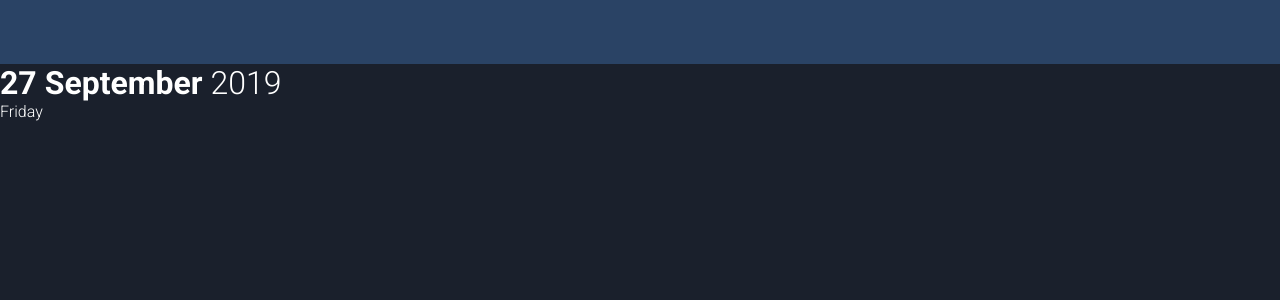
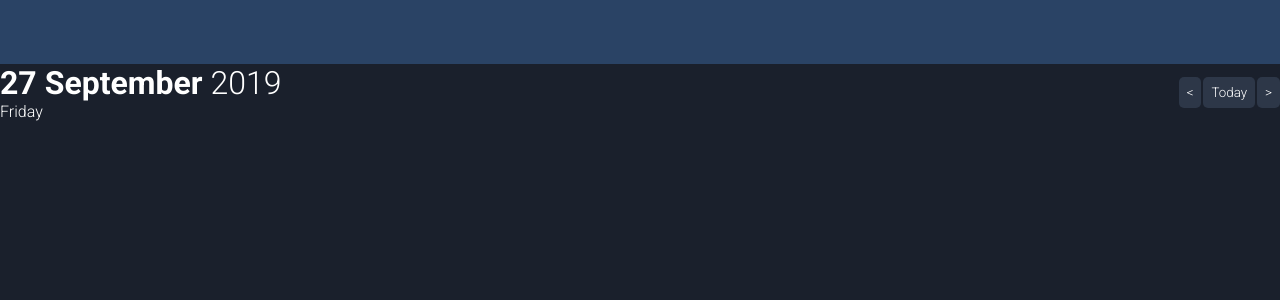
Before and after one commit to willbell71/CalendarApp, a React app in the folder calendar-reactts/: page / in a window 1280 px wide. Shown: the top 300 px of the page. Built offline with nearby package versions, Linux system fonts and the light colour scheme; the HTML template or start-up script is replaced by a standard one.

Commit message:
Feature: date controls

```diff
--- a/calendar-reactts/src/app.tsx
+++ b/calendar-reactts/src/app.tsx
@@ -24,6 +24,9 @@ class App extends React.Component {
           showMonth={ true }
           showYear={ true }
           showDay={ true }
+          prev={ () => {} }
+          today={ () => {} }
+          next={ () => {} }
         />
       </>
     );
--- /dev/null
+++ b/calendar-reactts/src/shared/date-control/date-control.tsx
@@ -0,0 +1,34 @@
+import * as React from 'react';
+
+import './styles.scss';
+
+/**
+ * Component properties.
+ * @property {() => void} prev - previous click handler.
+ * @property {() => void} today - previous click handler.
+ * @property {() => void} next - previous click handler.
+ */
+export type TProps = {
+  prev: () => void;
+  today: () => void;
+  next: () => void;
+};
+
+/**
+ * Date Control component.
+ */
+export class DateControl extends React.Component<TProps> {
+  /**
+   * Component render.
+   * @return {JSX.Element} component rendner.
+   */
+  public render(): JSX.Element {
+    return (
+      <div>
+        <button className="date-control__button" onClick={ this.props.prev }>&lt;</button>
+        <button className="date-control__button" onClick={ this.props.today }>Today</button>
+        <button className="date-control__button" onClick={ this.props.next }>&gt;</button>
+      </div>
+    );
+  }
+}
--- /dev/null
+++ b/calendar-reactts/src/shared/date-control/styles.scss
@@ -0,0 +1,17 @@
+$color-gray-700: #4A5568;
+$color-gray-800: #2D3748;
+$color-white: #FFFFFF;
+
+.date-control__button {
+  background-color: $color-gray-800;
+  border-radius: 5px;
+  color: $color-white;
+  cursor: pointer;
+  margin-left: 2px;
+  padding: 8px;
+  transition-duration: 300ms;
+
+  &:hover {
+    background-color: $color-gray-700;
+  }
+}
--- a/calendar-reactts/src/shared/title-bar/styles.scss
+++ b/calendar-reactts/src/shared/title-bar/styles.scss
@@ -1,3 +1,8 @@
+.title-bar {
+  display: flex;
+  width: 100%;
+}
+
 .title-bar__element {
   margin-right: 8px;
 }
@@ -5,3 +10,12 @@
 .title-bar__element--faint {
   font-weight: 300;
 }
+
+.title-bar__spacer {
+  flex: 1;
+}
+
+.title-bar__controls {
+  align-items: center;
+  display: flex;
+}
--- a/calendar-reactts/src/shared/title-bar/title-bar.tsx
+++ b/calendar-reactts/src/shared/title-bar/title-bar.tsx
@@ -1,9 +1,10 @@
 import * as React from 'react';
 
+import { DateControl } from '../date-control/date-control';
 import { DayOfMonth } from '../day-of-month/day-of-month';
+import { DayOfWeek } from '../day-of-week/day-of-week';
 import { MonthOfYear } from '../month-of-year/month-of-year';
 import { Year } from '../year/year';
-import { DayOfWeek } from '../day-of-week/day-of-week';
 
 import './styles.scss';
 
@@ -14,6 +15,9 @@ import './styles.scss';
  * @property {boolean} showMonth? - show the month.
  * @property {boolean} showYear? - show the year.
  * @property {boolean} showDay? - show the day of the week.
+ * @property {() => void} prev - previous date click handler.
+ * @property {() => void} today - previous date click handler.
+ * @property {() => void} next - previous date click handler.
  */
 export type TProps = {
   date: Date;
@@ -21,6 +25,9 @@ export type TProps = {
   showMonth?: boolean;
   showYear?: boolean;
   showDay?: boolean;
+  prev: () => void;
+  today: () => void;
+  next: () => void;
 };
 
 /**
@@ -33,16 +40,34 @@ export class TitleBar extends React.Component<TProps> {
    */
   public render(): JSX.Element {
     return (
-      <>
-        <h1>
-          { this.props.showDate && <span className="title-bar__element"><DayOfMonth date={ this.props.date }/></span> }
-          { this.props.showMonth && <span className="title-bar__element"><MonthOfYear date={ this.props.date }/></span> }
-          { this.props.showYear && <span className="title-bar__element title-bar__element--faint"><Year date={ this.props.date }/></span> }
-        </h1>
-        <p>
-          { this.props.showDay && <span><DayOfWeek date={ this.props.date }/></span> }
-        </p>
-      </>
+      <div className="title-bar">
+        <div>
+          <h1>
+            { this.props.showDate && <span className="title-bar__element">
+              <DayOfMonth date={ this.props.date }/>
+            </span> }
+            { this.props.showMonth && <span className="title-bar__element">
+              <MonthOfYear date={ this.props.date }/>
+            </span> }
+            { this.props.showYear && <span className="title-bar__element title-bar__element--faint">
+              <Year date={ this.props.date }/>
+            </span> }
+          </h1>
+          <p>
+            { this.props.showDay && <span>
+              <DayOfWeek date={ this.props.date }/>
+            </span> }
+          </p>
+        </div>
+        <div className="title-bar__spacer"/>
+        <div className="title-bar__controls">
+          <DateControl
+            prev={ this.props.prev }
+            today={ this.props.today }
+            next={ this.props.next }
+          />
+        </div>
+      </div>
     );
   }
 }
```
Also changed, not shown: 2 other files (tests, documents, lock files or other folders).
